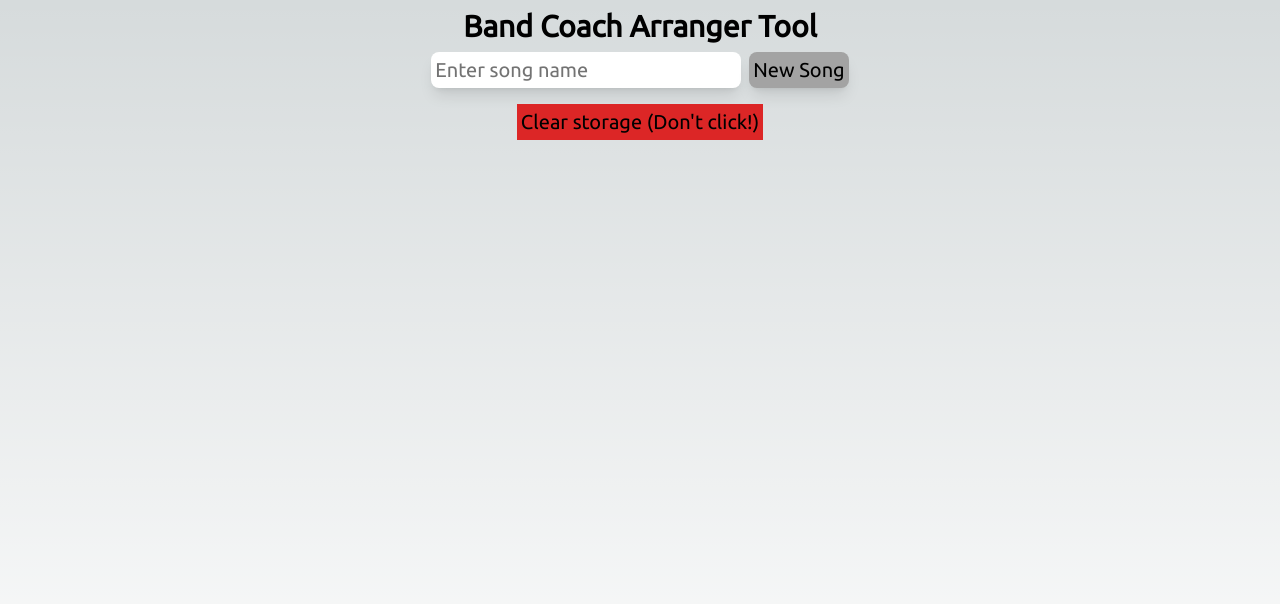
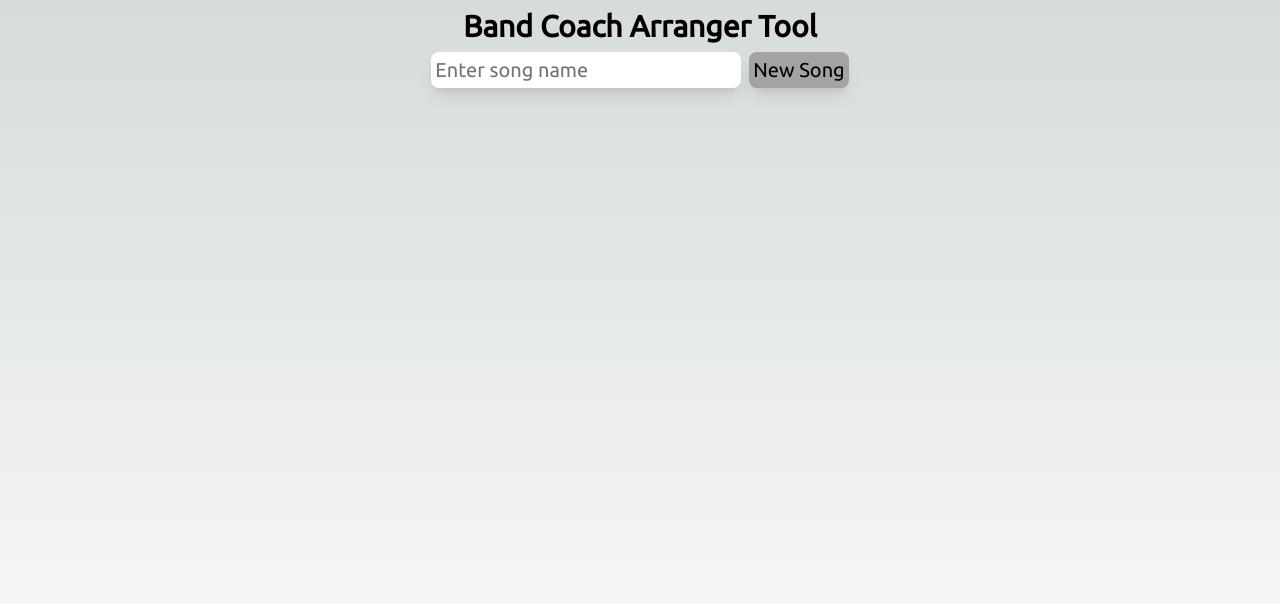
Before and after one commit to AdamSaunders26/iRock-Arranger, a Next.js app: page / in a window 1280 px wide. Shown: the top 604 px of the page. Built offline with nearby package versions, Linux system fonts and the light colour scheme.

Commit message:
remove dev button

```diff
--- a/app/Menu/MenuOverview.tsx
+++ b/app/Menu/MenuOverview.tsx
@@ -30,14 +30,14 @@ export default function MenuOverview({ children }: { children: ReactNode }) {
         <div className="flex flex-col items-center gap-4 w-full text-xl">
           <SongNameInput songName={songName} setSongName={setSongName} />
 
-          <button
+          {/* <button
             className="bg-red-600 mx-auto p-1"
             onClick={() => {
               localStorage.clear();
             }}
           >
-            Clear storage (Don't click!)
-          </button>
+            Clear storage (Do not click!)
+          </button> */}
 
           <div className="flex flex-wrap items-center gap-2 px-2">
             {toDisplay.map((value, i) => {
```
